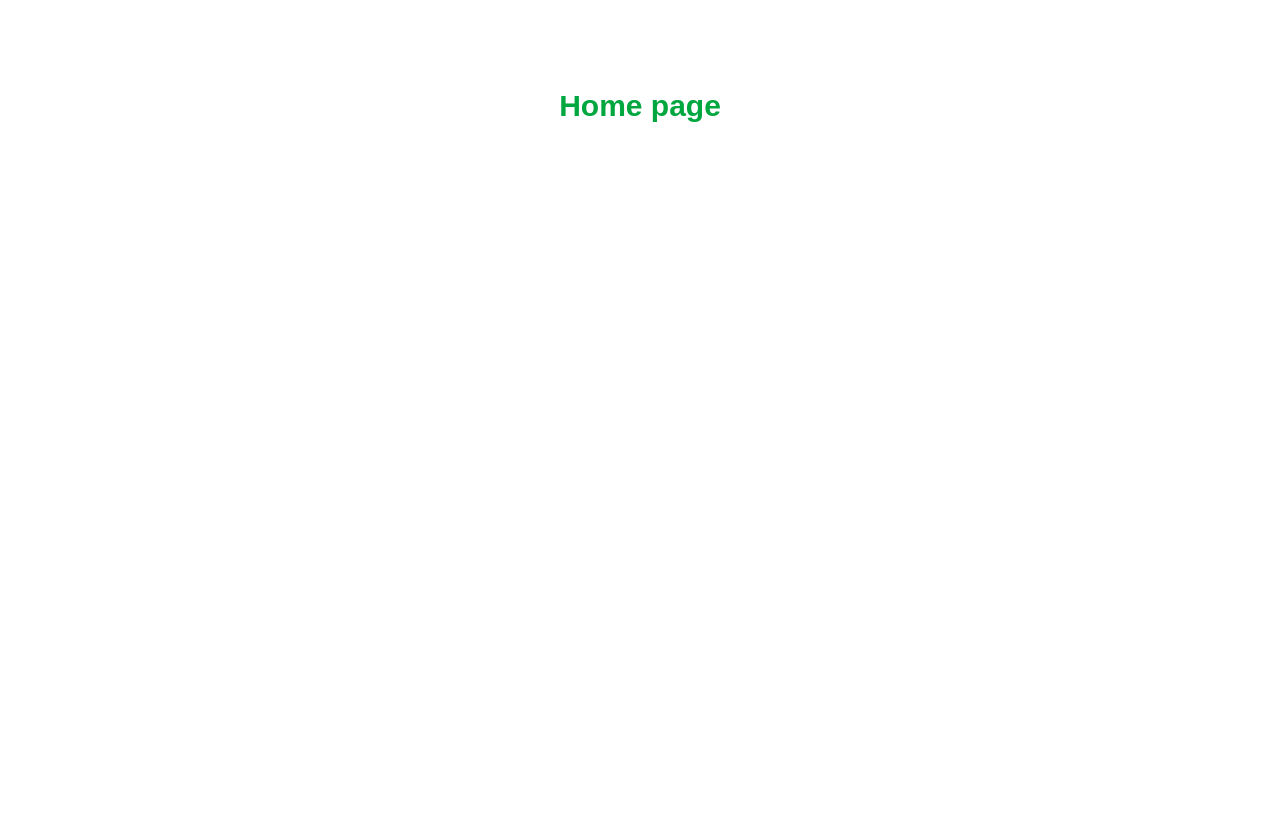
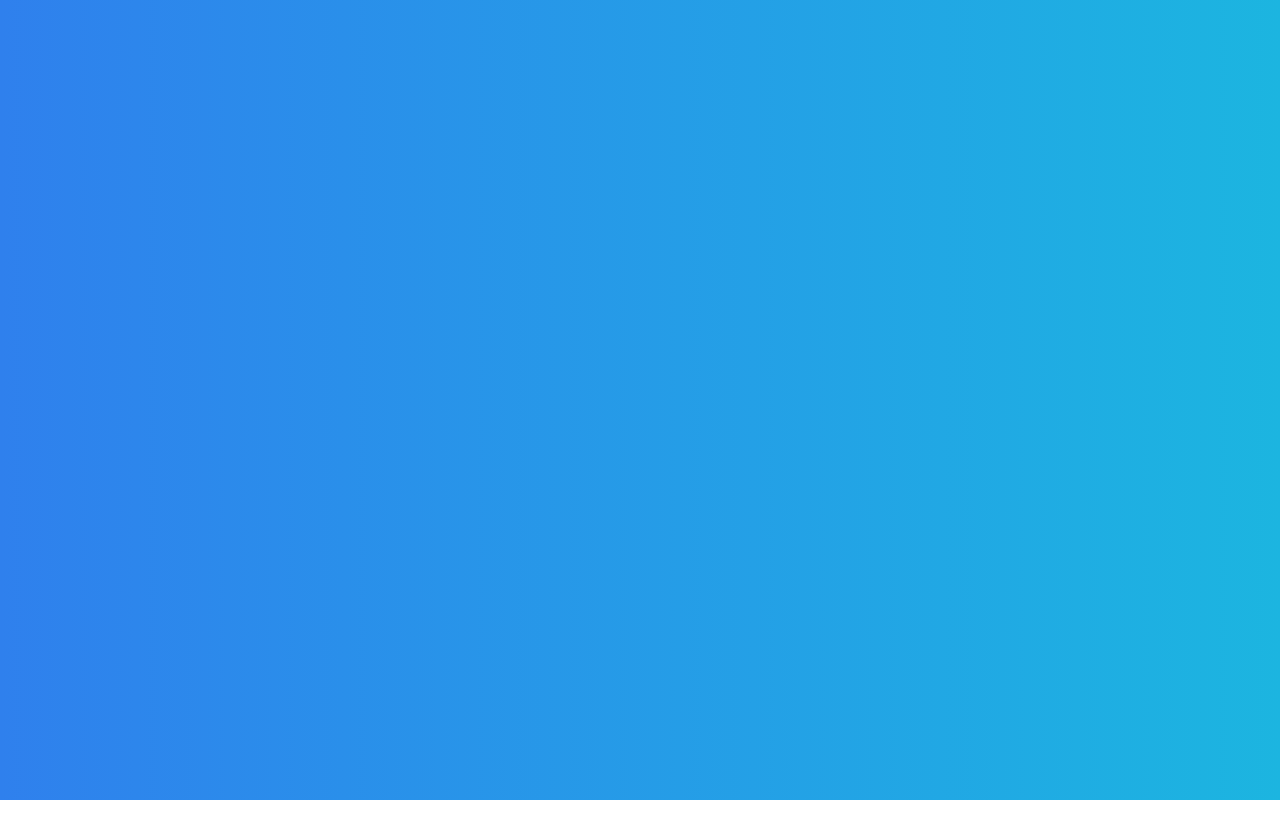
Before and after one commit to AleksandrKompanetc/next_app, a Next.js app: page / in a window 1280 px wide. After the commit the page ends 800 px from the top, so only its background shows below. Built offline with nearby package versions, Linux system fonts and the light colour scheme.

Commit message:
added style components

```diff
--- a/src/app/layout.tsx
+++ b/src/app/layout.tsx
@@ -25,7 +25,7 @@ export default function RootLayout({
   return (
     <html lang="en">
       <body className='bg-gray-100 text-gray-900'>
-        <main className="p-4">
+        <main>
           {children}
         </main>
       </body>
--- a/src/app/page.tsx
+++ b/src/app/page.tsx
@@ -1,9 +1,13 @@
 import Image from "next/image";
+
+const style = {
+  bg: `h-screen w-screen p-4 bg-gradient-to-r from-[#2F80ED] to-[#1CB5E0]`
+}
 
 export default function Home() {
   return (
-    <div className="grid grid-rows-[20px_1fr_20px] items-center text-green-600 justify-items-center min-h-screen p-8 pb-20 gap-16 sm:p-20 font-[family-name:var(--font-geist-sans)]">
-      <h1 className="text-3xl font-bold">Home page</h1>
+    <div className={style.bg}>
+
     </div>
   );
 }
```
